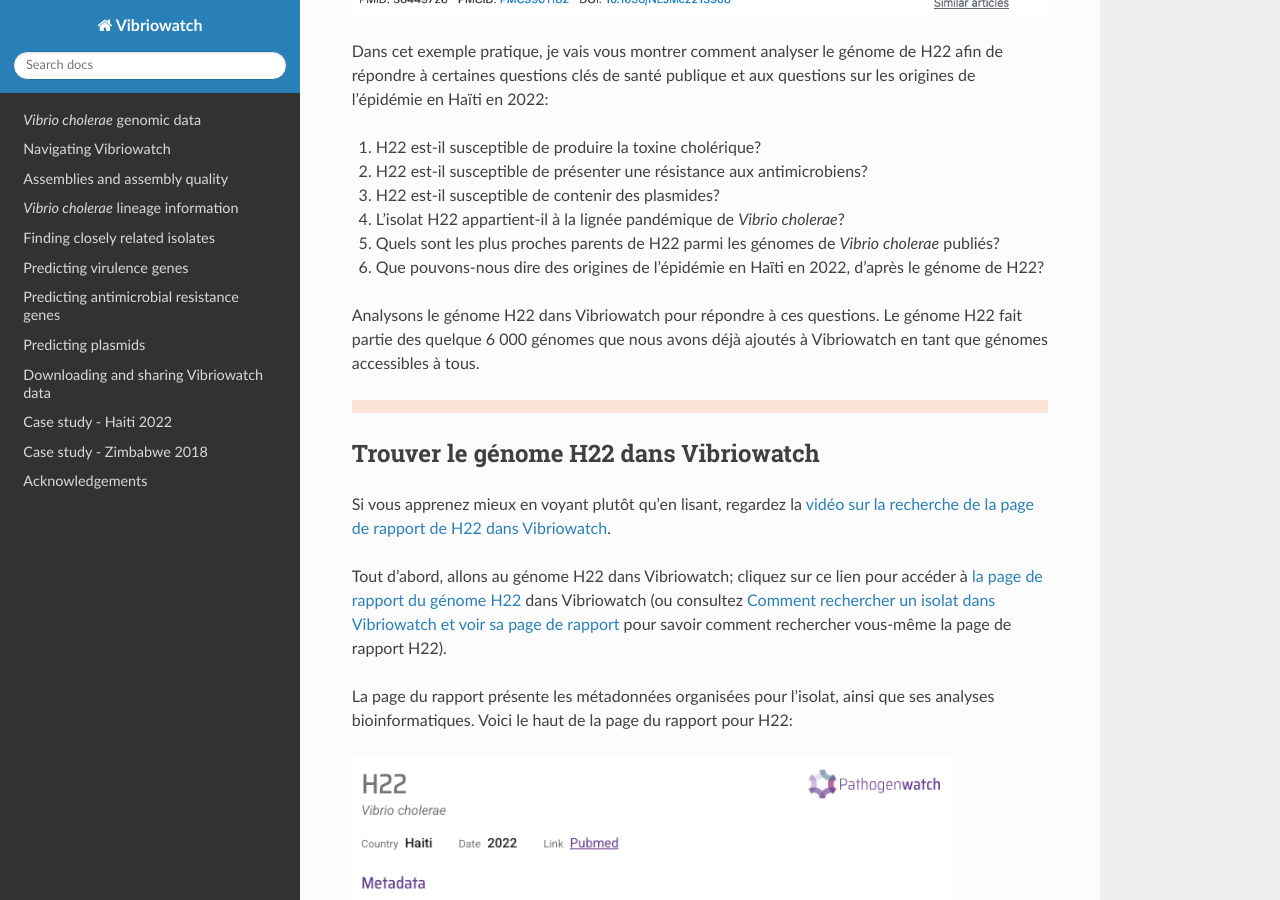
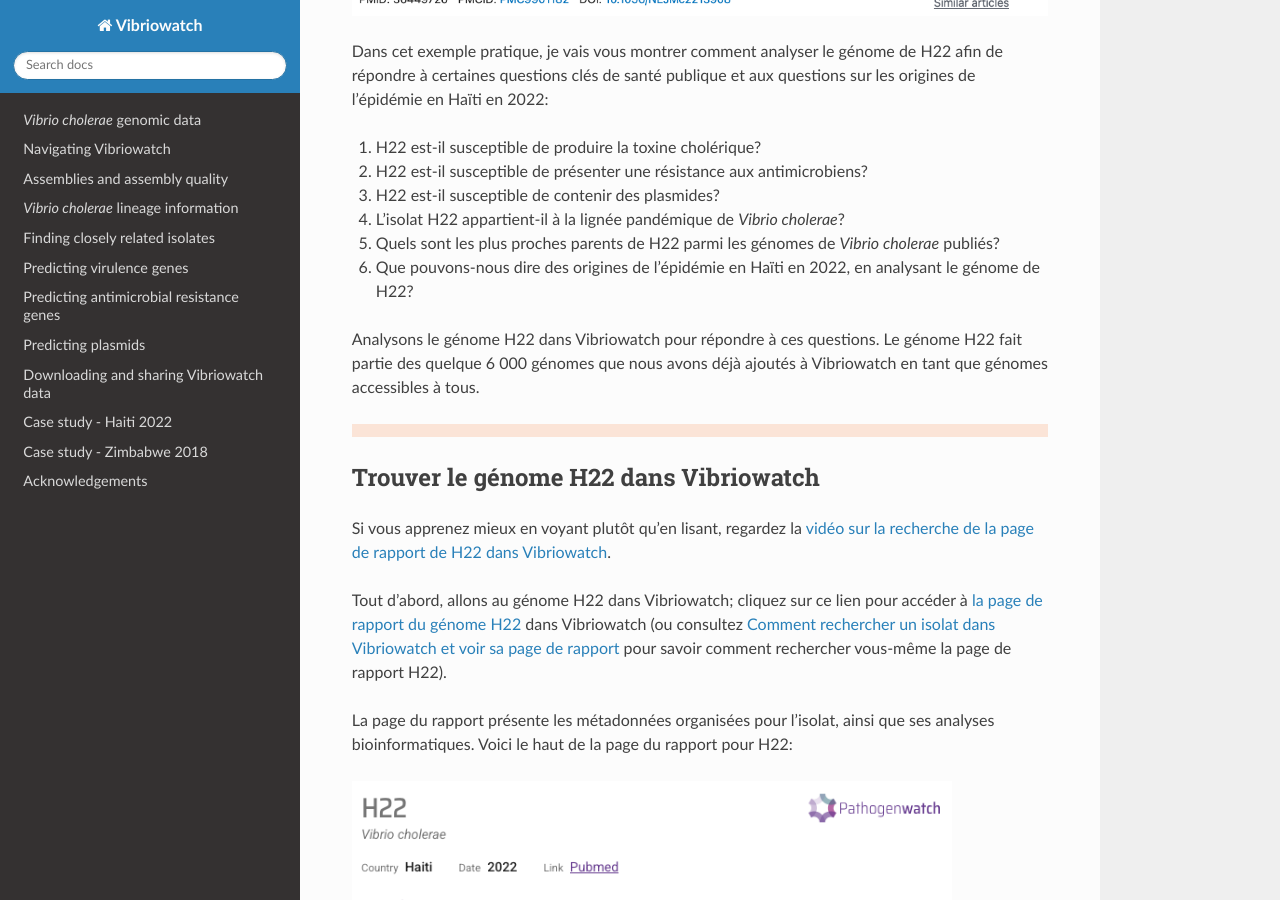
Before and after one commit to avrilcoghlan/vibriowatch, a Sphinx documentation site: the page built from docs/source/haiti_francais.rst, in a window 1280 px wide and 900 px high, scrolled down 2022 px. Built offline with Sphinx 7.4.7 and the Read the Docs theme 3.1.0, drawn with Linux system fonts in a browser that asks for light colours.

Commit message:
Update haiti_francais.rst

```diff
--- a/docs/source/haiti_francais.rst
+++ b/docs/source/haiti_francais.rst
@@ -56,7 +56,7 @@
 #. H22 est-il susceptible de contenir des plasmides?
 #. L'isolat H22 appartient-il à la lignée pandémique de *Vibrio cholerae*?
 #. Quels sont les plus proches parents de H22 parmi les génomes de *Vibrio cholerae* publiés?
-#. Que pouvons-nous dire des origines de l'épidémie en Haïti en 2022, d'après le génome de H22?
+#. Que pouvons-nous dire des origines de l'épidémie en Haïti en 2022, en analysant le génome de H22?
 
 Analysons le génome H22 dans Vibriowatch pour répondre à ces questions. Le génome H22 fait partie des quelque 6 000 génomes que nous avons déjà ajoutés à Vibriowatch en tant que génomes accessibles à tous.
 
```
